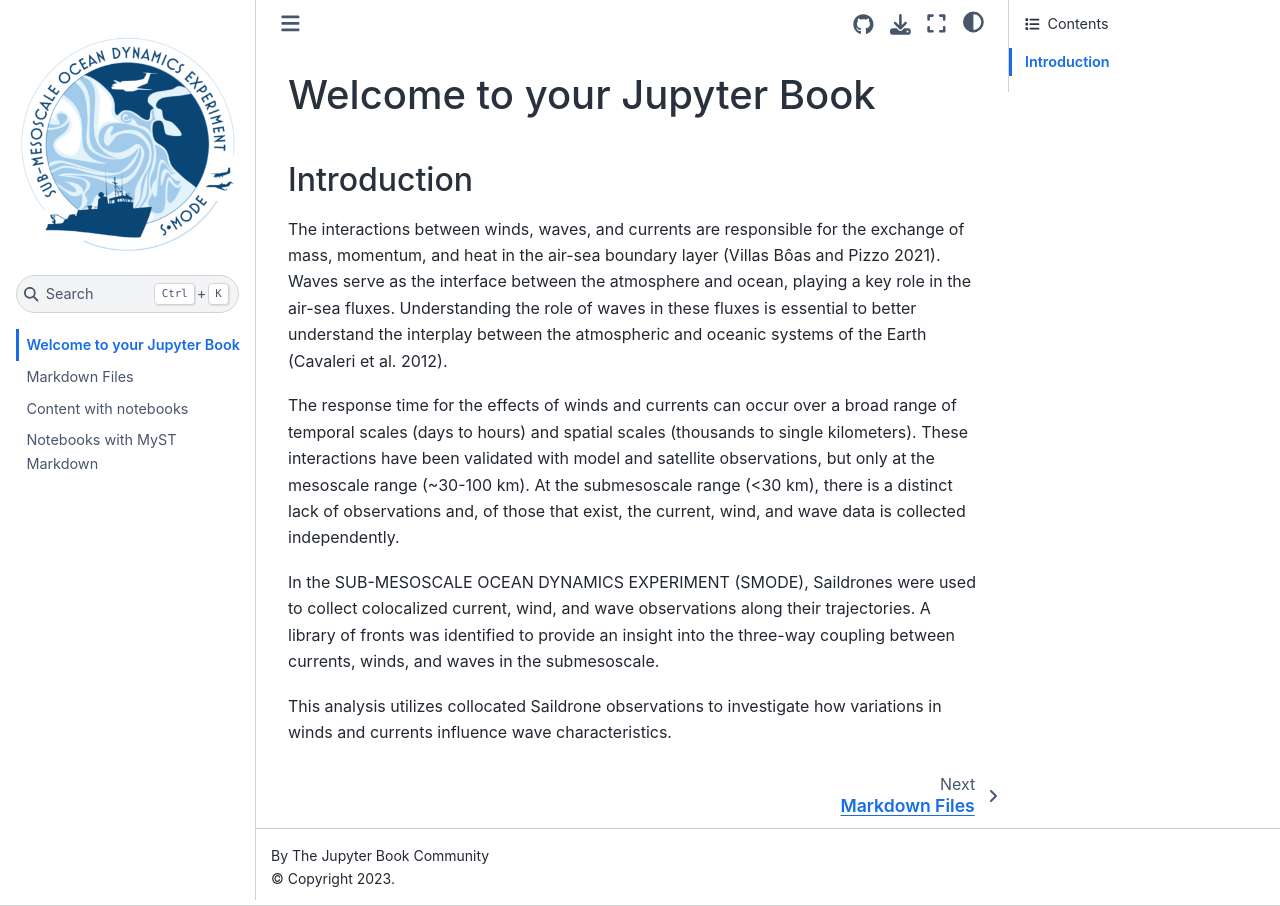
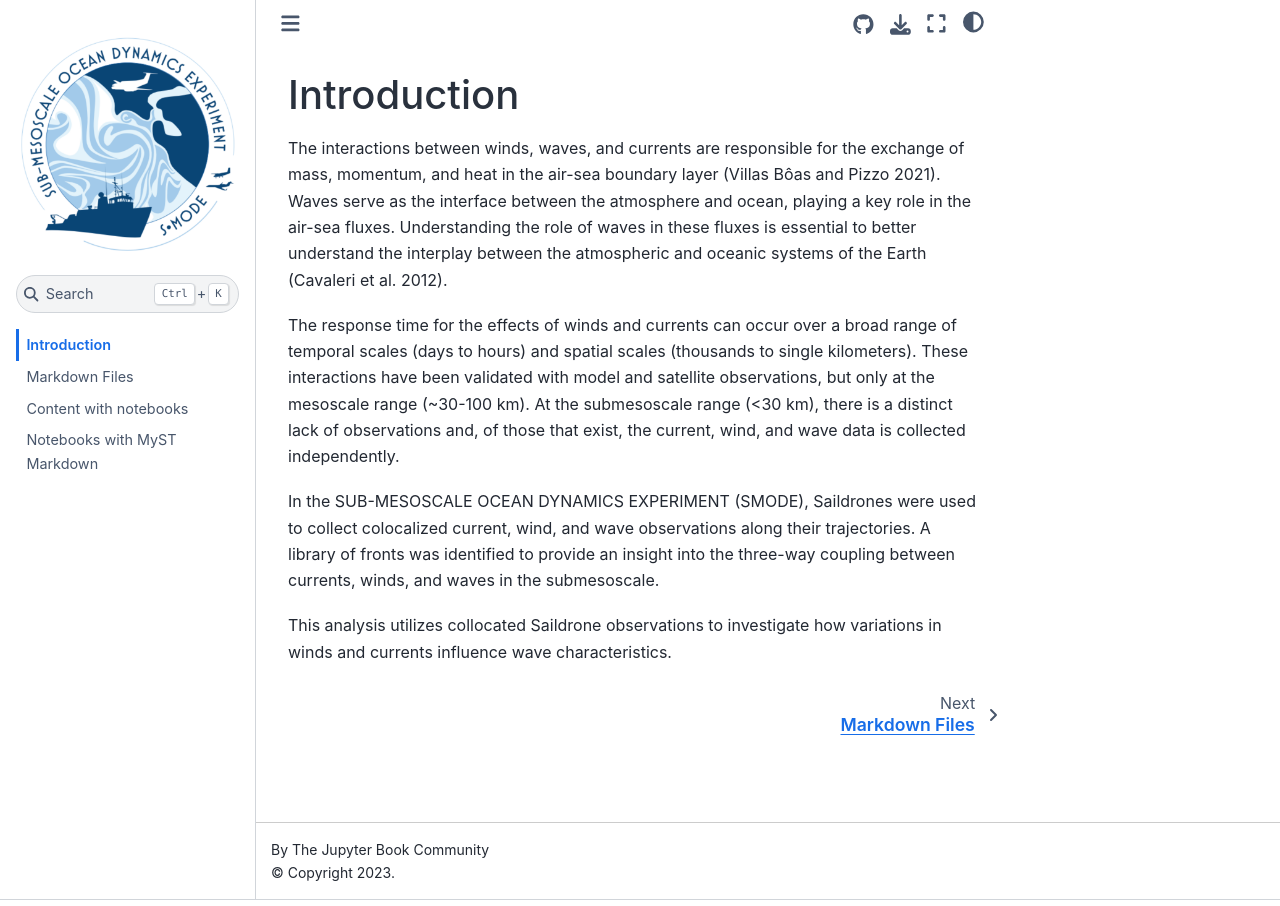
Before and after one commit to mines-oceanography/saildrone_synthesis, a Jupyter Book: the page built from intro.md, in a window 1280 px wide. Built offline with Jupyter Book 1.0.4 settings and Sphinx 7.4.7 and the Sphinx Book theme 1.1.4, drawn with Linux system fonts in a browser that asks for light colours.

Commit message:
Changed header of intro section

```diff
--- a/intro.md
+++ b/intro.md
@@ -1,6 +1,4 @@
-# Welcome to your Jupyter Book
-
-## Introduction
+# Introduction
 
 The interactions between winds, waves, and currents are responsible for the exchange of mass, momentum, and heat in the air-sea boundary layer (Villas Bôas and Pizzo 2021). Waves serve as the interface between the atmosphere and ocean, playing a key role in the air-sea fluxes. Understanding the role of waves in these fluxes is essential to better understand the interplay between the atmospheric and oceanic systems of the Earth (Cavaleri et al. 2012).
 
```
